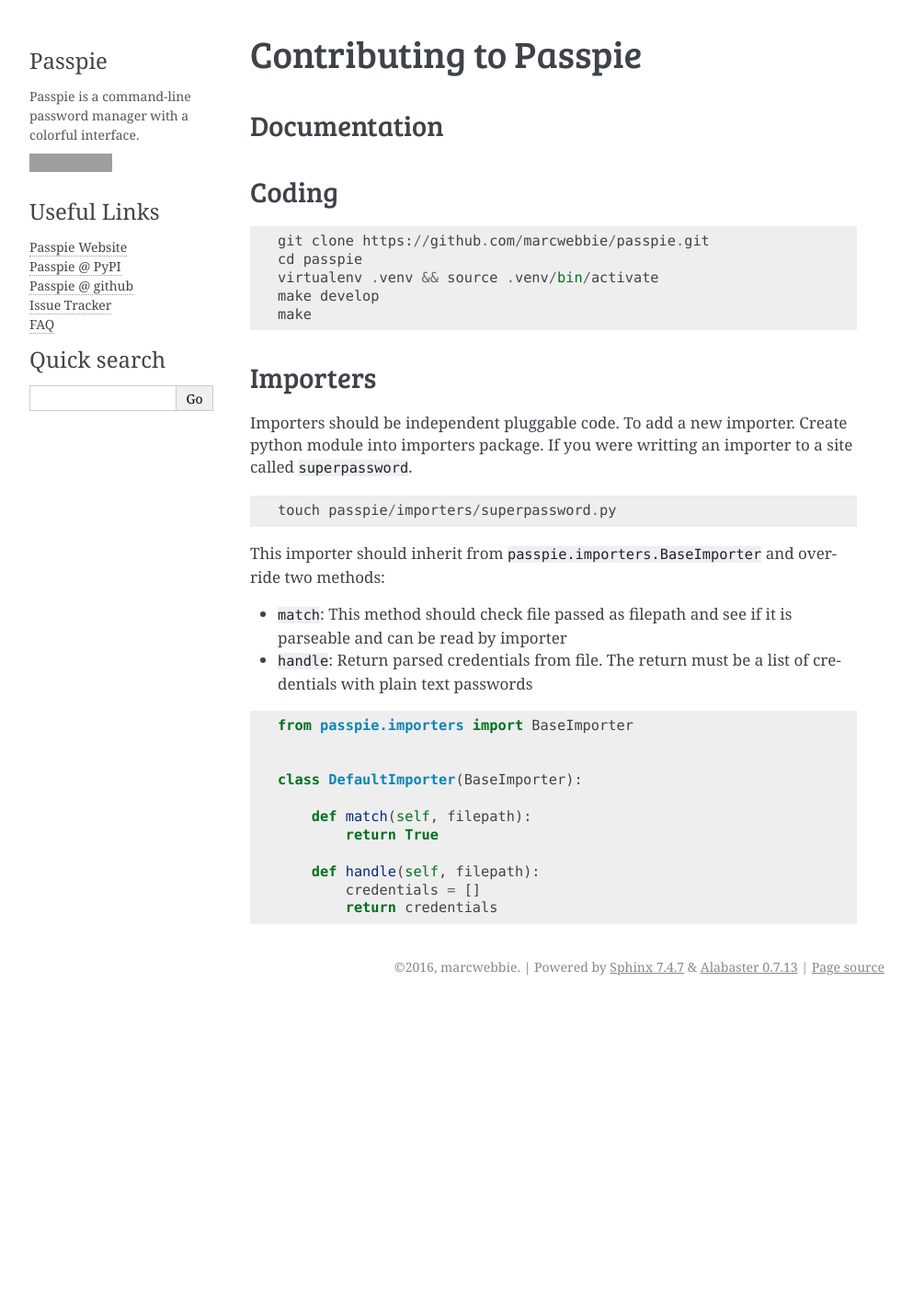
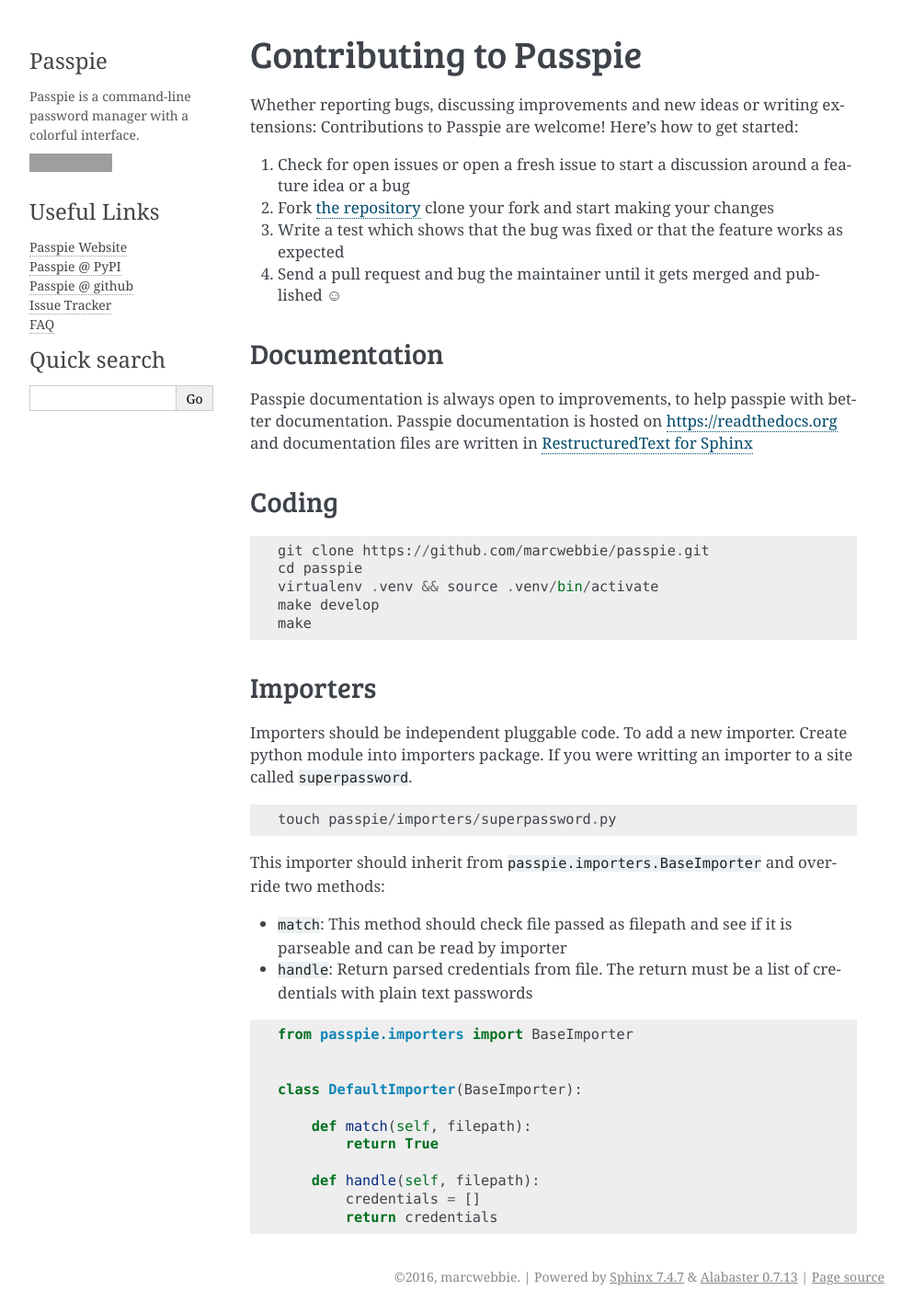
Before and after one commit to marcwebbie/passpie, a Sphinx documentation site: the page built from docs/contributing.rst, in a window 1280 px wide. Shown: the whole page at 92% size, without its empty margins (148-1141 px from the left). Built offline with Sphinx 7.4.7, drawn with Linux system fonts in a browser that asks for light colours; before the commit the page ends 1091 px from its top, so only the background shows below that; grey boxes are pictures that could not be loaded.

Commit message:
Update docs

```diff
--- a/README.rst
+++ b/README.rst
@@ -50,7 +50,7 @@
 Documentation
 ================
 
-Check the documentation on `readthedocks <http://passpie.readthedocs.org>`_
+Read full documentation on http://passpie.readthedocs.org
 
 
 Bugs & Questions
@@ -78,7 +78,7 @@
 4. Send a pull request and bug the maintainer until it gets merged and
    published ☺
 
-Learn more on `CONTRIBUTING.md <https://github.com/marcwebbie/passpie/blob/master/CONTRIBUTING.md>`
+Learn more on `contributing docs <http://passpie.readthedocs.org/en/latest/contributing.html>`
 
 
 Licence |License|
--- a/docs/contributing.rst
+++ b/docs/contributing.rst
@@ -1,10 +1,22 @@
 Contributing to Passpie
 ***********************
+
+Whether reporting bugs, discussing improvements and new ideas or writing
+extensions: Contributions to Passpie are welcome! Here's how to get started:
+
+1. Check for open issues or open a fresh issue to start a discussion around
+   a feature idea or a bug
+2. Fork `the repository <https://github.com/marcwebbie/passpie/>`_
+   clone your fork and start making your changes
+3. Write a test which shows that the bug was fixed or that the feature works
+   as expected
+4. Send a pull request and bug the maintainer until it gets merged and
+   published ☺
 
 Documentation
 =============
 
-
+Passpie documentation is always open to improvements, to help passpie with better documentation. Passpie documentation is hosted on https://readthedocs.org and documentation files are written in `RestructuredText for Sphinx <http://www.sphinx-doc.org/en/stable/contents.html>`_
 
 Coding
 ======
```
Also changed, not shown: 5 other files.
